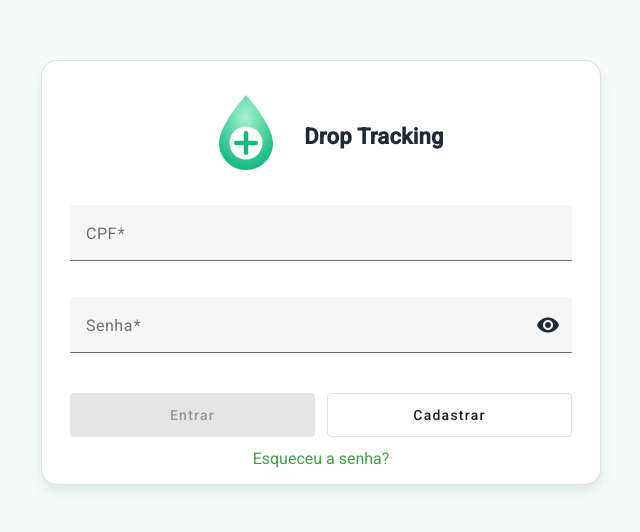
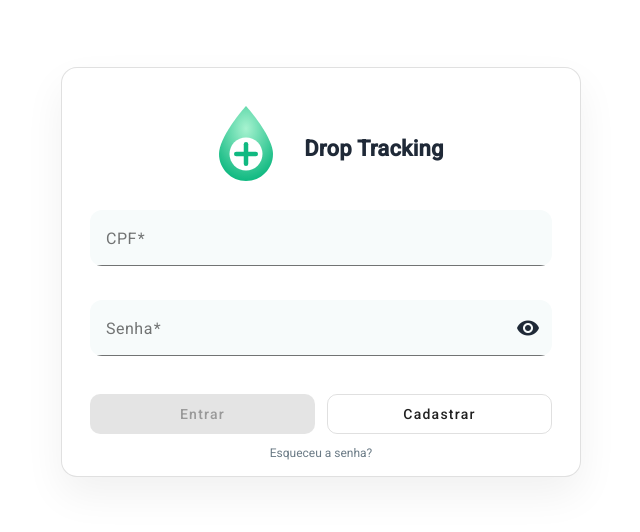
Before and after one commit to lKauanF/Drop-Tracking-Frontend, an Angular app: page /entrar in a window 1280 px wide. Shown: the part 128-660 px from the top of the page, without its empty margins (319-959 px from the left). Built offline with nearby package versions, Linux system fonts and the light colour scheme.

Commit message:
tela login
mudanças do dia12/09/25

```diff
--- a/src/app/pages/auth/login/login.component.html
+++ b/src/app/pages/auth/login/login.component.html
@@ -5,25 +5,53 @@
     </div>
 
     <form [formGroup]="formulario" (ngSubmit)="aoEnviar()" class="formulario">
+      <!-- CPF -->
       <mat-form-field appearance="fill" class="campo">
         <mat-label>CPF</mat-label>
-        <input matInput formControlName="cpf" placeholder="00000000000" autocomplete="username" />
+        <input
+          matInput
+          formControlName="cpf"
+          appMascaraCpf
+          inputmode="numeric"
+          placeholder="000.000.000-00"
+          autocomplete="username"
+          maxlength="14"
+        />
         <mat-error *ngIf="formulario.get('cpf')?.hasError('required')">Informe o CPF</mat-error>
-        <mat-error *ngIf="formulario.get('cpf')?.hasError('minlength')">CPF incompleto</mat-error>
+        <mat-error *ngIf="formulario.get('cpf')?.hasError('pattern')">CPF incompleto</mat-error>
       </mat-form-field>
 
+      <!-- Senha -->
       <mat-form-field appearance="fill" class="campo">
         <mat-label>Senha</mat-label>
-        <input matInput [type]="exibirSenha() ? 'text' : 'password'" formControlName="senha" autocomplete="current-password" />
-        <button mat-icon-button type="button" matSuffix (click)="alternarVisibilidadeSenha()" [attr.aria-label]="'Alternar visibilidade da senha'">
+        <input
+          matInput
+          [type]="exibirSenha() ? 'text' : 'password'"
+          formControlName="senha"
+          autocomplete="current-password"
+        />
+        <button
+          mat-icon-button
+          type="button"
+          matSuffix
+          (click)="alternarVisibilidadeSenha()"
+          [attr.aria-label]="'Alternar visibilidade da senha'"
+        >
           <mat-icon>{{ exibirSenha() ? 'visibility_off' : 'visibility' }}</mat-icon>
         </button>
         <mat-error *ngIf="formulario.get('senha')?.hasError('required')">Informe a senha</mat-error>
         <mat-error *ngIf="formulario.get('senha')?.hasError('minlength')">Mínimo de 4 caracteres</mat-error>
       </mat-form-field>
 
+      <!-- Ações -->
       <div class="acoes">
-        <button mat-raised-button color="primary" class="btn-principal" type="submit" [disabled]="carregando() || formulario.invalid">
+        <button
+          mat-raised-button
+          color="primary"
+          class="btn-principal"
+          type="submit"
+          [disabled]="carregando() || formulario.invalid"
+        >
           <mat-progress-spinner *ngIf="carregando()" mode="indeterminate" diameter="16"></mat-progress-spinner>
           <span *ngIf="!carregando()">Entrar</span>
         </button>
--- a/src/app/pages/auth/login/login.component.scss
+++ b/src/app/pages/auth/login/login.component.scss
@@ -1,50 +1,72 @@
-.cartao-login {
-  width: min(560px, 92vw);
-  padding: 28px 28px 16px;
-  border-radius: 16px;
-  box-shadow:
-    0 10px 20px rgba(16, 185, 129, .08),
-    0 6px 6px rgba(0, 0, 0, .04);
-
-  .topo {
+/* Layout centralizado e dimensões do card para ficar como no Figma */
+.container-centro {
+  min-height: 100dvh;
   display: grid;
   place-items: center;
-    margin-bottom: 16px;
-
-    app-logo .texto { display: none; } /* só ícone, como no Figma */
+  background: #ffffff;
 }
 
-  .formulario {
-    display: grid;
-    gap: 14px;
-
-    .campo { width: 100%; }
+.cartao-login {
+  width: 520px; /* ajuste fino do Figma */
+  padding: 24px 28px 16px;
+  border-radius: 16px;
+  box-shadow: 0 18px 40px rgba(0, 0, 0, 0.06);
 }
 
-  .acoes {
-    margin-top: 4px;
-    display: grid;
-    grid-template-columns: 1fr 1fr;
-    gap: 12px;
-
-    .btn-principal {
-      display: inline-flex;
-      align-items: center;
+/* Topo com logo centralizado */
+.topo {
+  display: flex;
   justify-content: center;
-      gap: 10px;
-      height: 44px;
-    }
-    .btn-secundario { height: 44px; }
+  margin: 8px 0 6px;
 }
 
+/* Campos */
+.formulario {
+  margin-top: 4px;
+}
+.campo {
+  width: 100%;
+  margin-bottom: 12px;
+}
+
+/* Aparência "fill" do Angular Material com cantos arredondados claros (estilo Figma) */
+:host ::ng-deep .mat-mdc-text-field-wrapper {
+  border-radius: 12px;
+}
+:host ::ng-deep .mdc-text-field--filled:not(.mdc-text-field--disabled) {
+  background: #f7fbfb;
+}
+
+/* Ações lado a lado, com proporção e espaçamento */
+.acoes {
+  display: flex;
+  gap: 12px;
+  margin-top: 4px;
+}
+
+.btn-principal,
+.btn-secundario {
+  flex: 1;
+  height: 40px;
+  border-radius: 10px;
+}
+
+.btn-principal .mat-mdc-progress-spinner {
+  margin-right: 8px;
+}
+
+/* Rodapé (link sutil) */
 .rodape {
-    text-align: center;
+  display: flex;
+  justify-content: center;
   margin-top: 12px;
 }
+
+.link-sutil {
+  font-size: 12px;
+  color: #6b7b86;
+  text-decoration: none;
 }
-
-/* Ajuste de preenchimento dos mat-form-field para lembrar a UI do Figma */
-.mat-mdc-form-field-infix {
-  padding-top: 14px !important;
-  padding-bottom: 14px !important;
+.link-sutil:hover {
+  text-decoration: underline;
 }
--- a/src/app/pages/auth/login/login.component.ts
+++ b/src/app/pages/auth/login/login.component.ts
@@ -1,7 +1,7 @@
 import { Component, inject, signal } from '@angular/core';
 import { CommonModule } from '@angular/common';
 import { FormBuilder, ReactiveFormsModule, Validators } from '@angular/forms';
-import { Router, RouterLink } from '@angular/router'
+import { Router, RouterLink } from '@angular/router';
 import { MatCardModule } from '@angular/material/card';
 import { MatFormFieldModule } from '@angular/material/form-field';
 import { MatInputModule } from '@angular/material/input';
@@ -11,7 +11,7 @@ import { MatSnackBar, MatSnackBarModule } from '@angular/material/snack-bar';
 import { MatProgressSpinnerModule } from '@angular/material/progress-spinner';
 import { AuthService } from '../../../core/services/auth.service';
 import { LogoComponent } from '../../../shared/components/logo/logo.component';
-
+import { MascaraCpfDirective } from '../login/mascara-cpf.directive';
 
 @Component({
   selector: 'app-login',
@@ -30,6 +30,7 @@ import { LogoComponent } from '../../../shared/components/logo/logo.component';
     MatSnackBarModule,
     MatProgressSpinnerModule,
     LogoComponent,
+    MascaraCpfDirective, // <- diretiva de máscara
   ],
 })
 export class LoginComponent {
@@ -42,7 +43,8 @@ export class LoginComponent {
   carregando = signal(false);
 
   formulario = this.fb.group({
-    cpf: ['', [Validators.required, Validators.minLength(11)]],
+    // pattern garante exatamente 11 dígitos (o FormControl guarda só números)
+    cpf: ['', [Validators.required, Validators.pattern(/^\d{11}$/)]],
     senha: ['', [Validators.required, Validators.minLength(4)]],
   });
 
@@ -68,7 +70,7 @@ export class LoginComponent {
         this.carregando.set(false);
         const msg = e?.error?.detail || 'Falha ao entrar. Verifique suas credenciais.';
         this.snackbar.open(msg, 'Fechar', { duration: 3500 });
-      }
+      },
     });
   }
 }
--- /dev/null
+++ b/src/app/pages/auth/login/mascara-cpf.directive.ts
@@ -0,0 +1,77 @@
+import { Directive, ElementRef, HostListener, Optional } from '@angular/core';
+import { NgControl } from '@angular/forms';
+
+/**
+ * Diretiva de máscara para CPF.
+ * - Exibe "000.000.000-00" no input.
+ * - Mantém apenas os 11 dígitos no FormControl (valor do formulário).
+ * - Bloqueia teclas não numéricas e trata colagem.
+ */
+@Directive({
+  selector: 'input[appMascaraCpf]',
+  standalone: true,
+})
+export class MascaraCpfDirective {
+  constructor(
+    private elemento: ElementRef<HTMLInputElement>,
+    @Optional() private ngControl?: NgControl
+  ) {}
+
+  // Permite navegação/edição; bloqueia letras/símbolos
+  @HostListener('keydown', ['$event'])
+  aoPressionarTecla(evento: KeyboardEvent) {
+    const teclasPermitidas = [
+      'Backspace', 'Tab', 'ArrowLeft', 'ArrowRight', 'Delete', 'Home', 'End',
+    ];
+    if (teclasPermitidas.includes(evento.key)) return;
+    if (!/^\d$/.test(evento.key)) {
+      evento.preventDefault();
+    }
+  }
+
+  // Formata a cada digitação/colagem
+  @HostListener('input')
+  aoDigitar() {
+    const input = this.elemento.nativeElement;
+
+    // Extrai só números e limita a 11 dígitos (CPF)
+    let digitos = input.value.replace(/\D/g, '').slice(0, 11);
+
+    // Monta a máscara visual
+    const mascarado = this.aplicarMascaraCpf(digitos);
+
+    // Mostra no input a versão com pontos e hífen
+    input.value = mascarado;
+
+    // Atualiza o FormControl com APENAS os dígitos (sem pontuação)
+    if (this.ngControl?.control) {
+      this.ngControl.control.setValue(digitos, {
+        emitEvent: true,
+        // Evita que o Angular sobrescreva o valor do input com os dígitos puros
+        emitModelToViewChange: false,
+      });
+    }
+  }
+
+  // Ao perder o foco, garante máscara correta
+  @HostListener('blur')
+  aoPerderFoco() {
+    const input = this.elemento.nativeElement;
+    const digitos = input.value.replace(/\D/g, '');
+    input.value = this.aplicarMascaraCpf(digitos);
+  }
+
+  private aplicarMascaraCpf(v: string): string {
+    const p1 = v.substring(0, 3);
+    const p2 = v.substring(3, 6);
+    const p3 = v.substring(6, 9);
+    const p4 = v.substring(9, 11);
+
+    let out = '';
+    if (p1) out += p1;
+    if (p2) out += (out ? '.' : '') + p2;
+    if (p3) out += (out ? '.' : '') + p3;
+    if (p4) out += (out ? '-' : '') + p4;
+    return out;
+  }
+}
```
Lines whose indentation alone changed are shown as unchanged.
